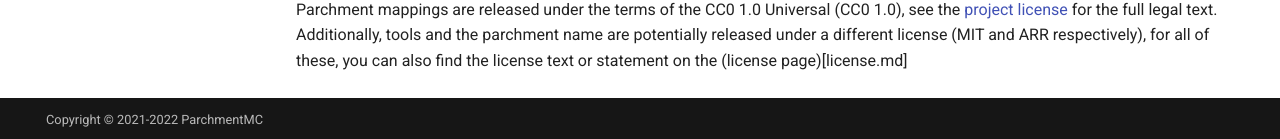
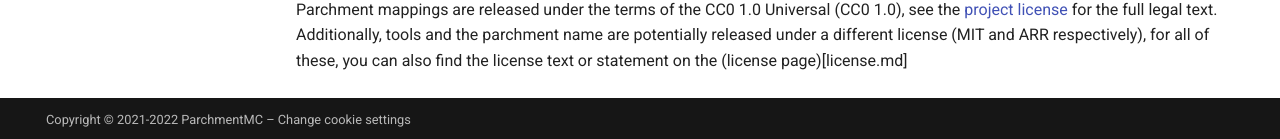
Before and after one commit to ParchmentMC/Documentation, an MkDocs documentation site: the page built from docs/index.md, in a window 1280 px wide and 942 px high. Shown: the part 800-939 px from the top of the window. Built offline with MkDocs 1.6.1 and Material for MkDocs 9.7.7, drawn with Linux system fonts in a browser that asks for light colours; comment, search, counter and statistics services are not loaded.

Commit message:
Configure Search, Cookie management and Navigation on the footer for license and home

```diff
--- a/mkdocs.yml
+++ b/mkdocs.yml
@@ -15,7 +15,9 @@
     - navigation.top
 
 #Parchment MC owns the copyright on the outputted page, source is freely available.
-copyright: Copyright &copy; 2021-2022 ParchmentMC
+copyright: >
+  Copyright &copy; 2021-2022 ParchmentMC –
+  <a href="#__consent">Change cookie settings</a>
 
 #For now: No generator marker, not sure if we will stay with this.
 extra:
@@ -52,3 +54,6 @@
   - pymdownx.inlinehilite
   - pymdownx.snippets
   - pymdownx.superfences
+
+plugins:
+  - search
```
Also changed, not shown: docs/index.md (+1 -0 lines), docs/license.md (+1 -0 lines).
